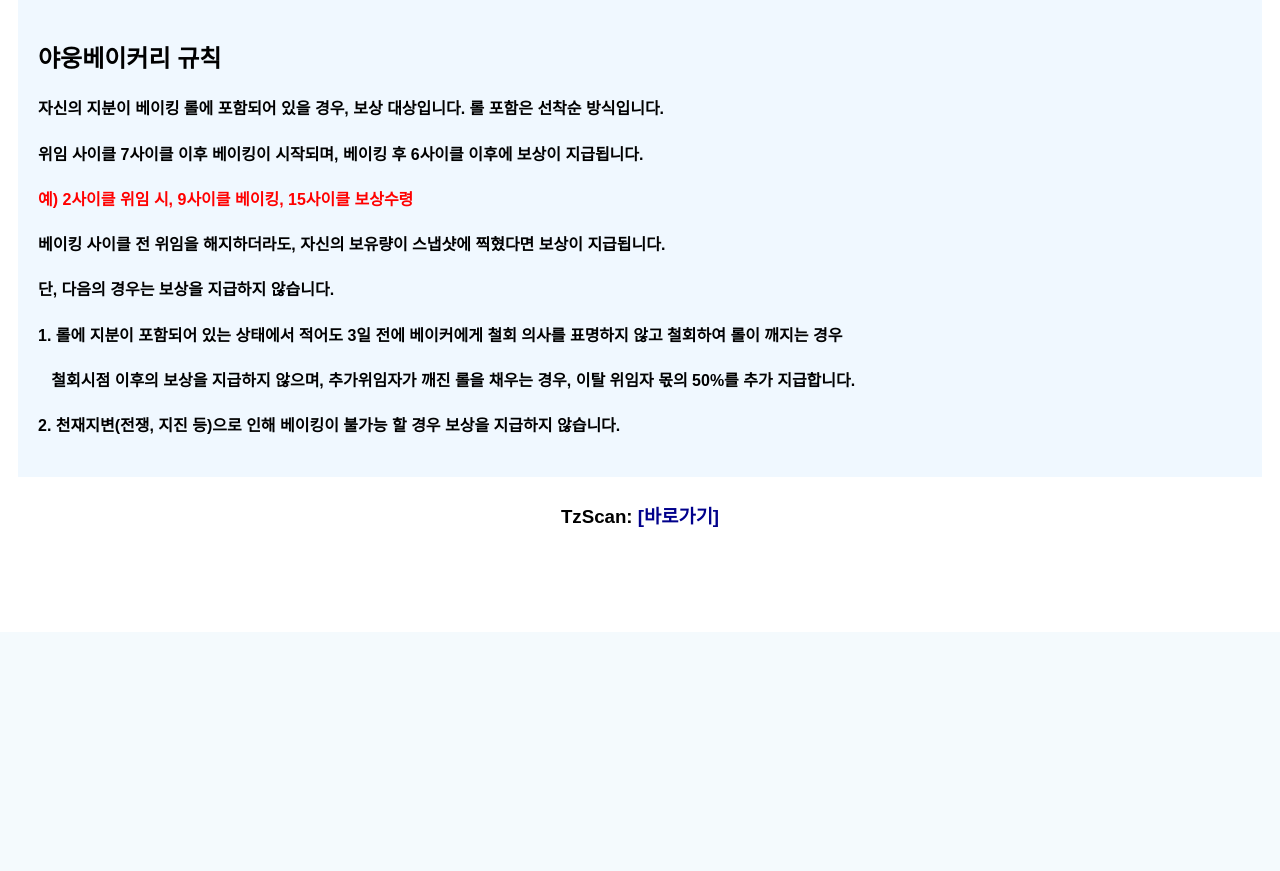
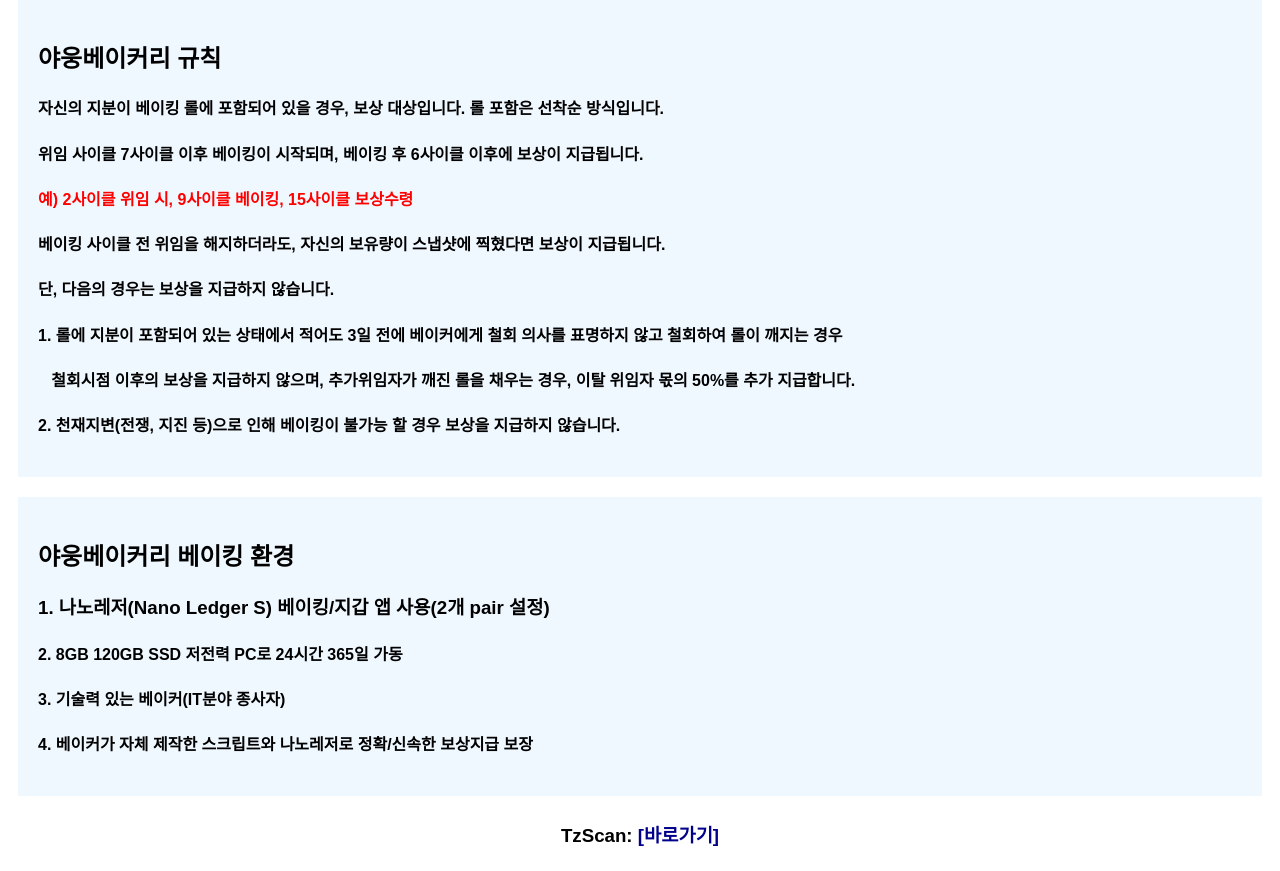
Before and after one commit to coinyawong/nero, a Flask app: page /notice in a window 1280 px wide. Shown: the part 168-1039 px from the top of the page. Before the commit the page ends 695 px from the top, so only its background shows below. Run offline with Flask 2, Linux system fonts and the light colour scheme.

Commit message:
Update notice.html

```diff
--- a/src/templates/notice.html
+++ b/src/templates/notice.html
@@ -13,6 +13,13 @@
     <h4> 1. 롤에 지분이 포함되어 있는 상태에서 적어도 3일 전에 베이커에게 철회 의사를 표명하지 않고 철회하여 롤이 깨지는 경우</h4>
     <h4> &nbsp;&nbsp; 철회시점 이후의 보상을 지급하지 않으며, 추가위임자가 깨진 롤을 채우는 경우, 이탈 위임자 몫의 50%를 추가 지급합니다.</h4>
     <h4> 2. 천재지변(전쟁, 지진 등)으로 인해 베이킹이 불가능 할 경우 보상을 지급하지 않습니다.</h4>
-     </div>
+    </div>
+    <div class="card">
+    <h2> 야웅베이커리 베이킹 환경</h2>
+    <h3> 1. 나노레저(Nano Ledger S) 베이킹/지갑 앱 사용(2개 pair 설정)</h4>
+    <h4> 2. 8GB 120GB SSD 저전력 PC로 24시간 365일 가동</h4>
+    <h4> 3. 기술력 있는 베이커(IT분야 종사자)</h4>
+    <h4> 4. 베이커가 자체 제작한 스크립트와 나노레저로 정확/신속한 보상지급 보장</h4>
+    </div>
 <div>
 {% endblock %}
```
